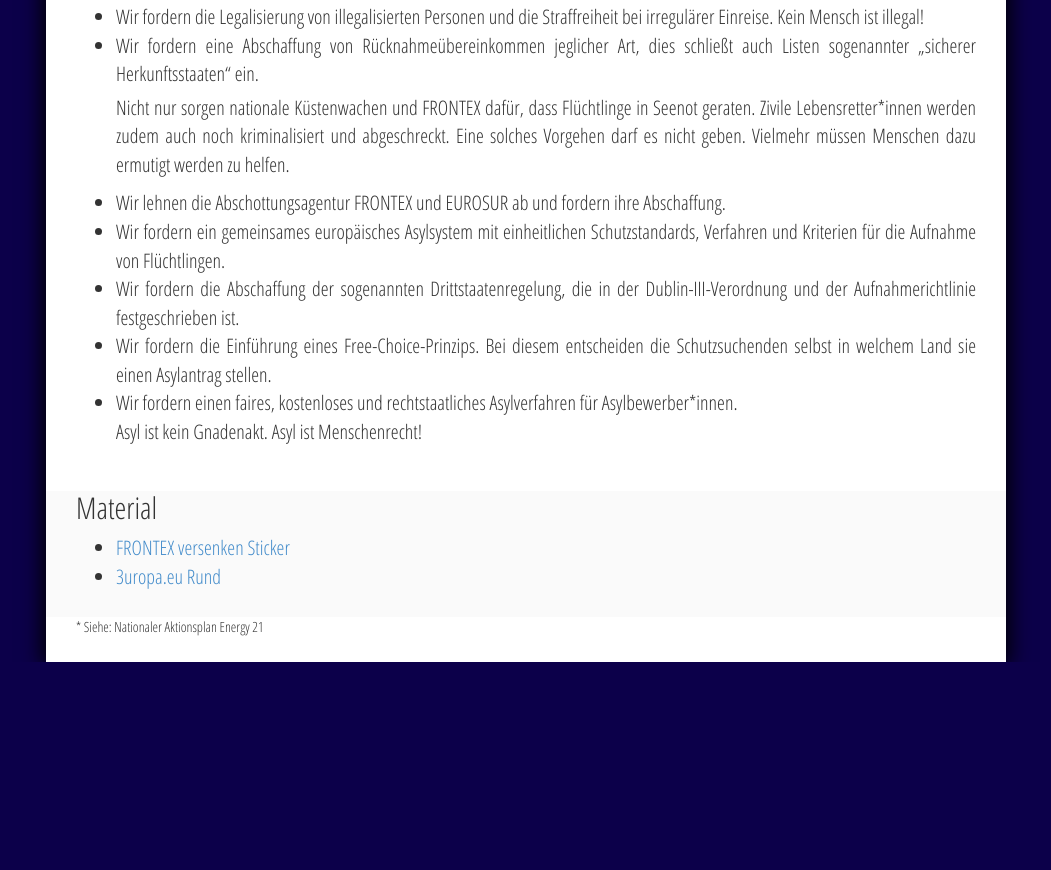
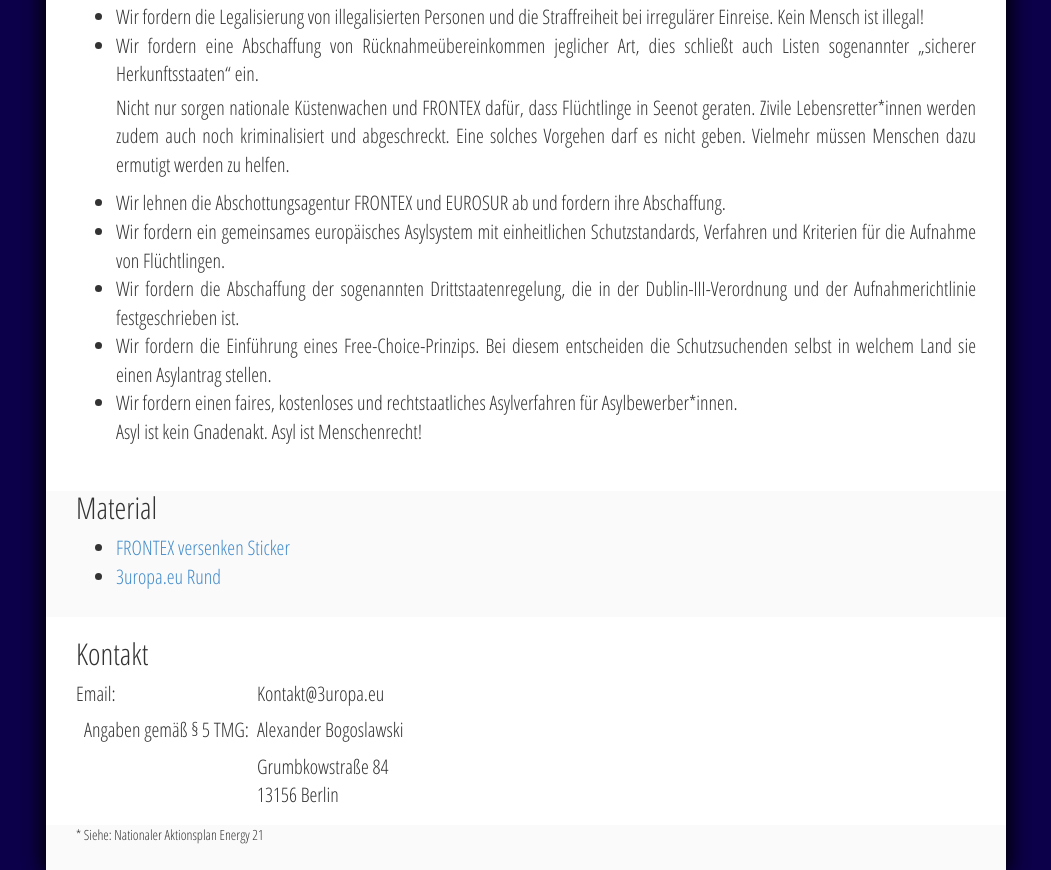
Before and after one commit to Ahn1/3uropa, a plain HTML site: page index.html in a window 1280 px wide. Shown: the part 3471-4341 px from the top of the page, without its empty margins (114-1165 px from the left). Before the commit the page ends 4133 px from the top, so only its background shows below. Drawn offline with nearby package versions, Linux system fonts and the light colour scheme.

Commit message:
Adding contact address

```diff
--- a/index.html
+++ b/index.html
@@ -187,6 +187,29 @@ Dass die Mauern der "Festung Europa" immer unüberwindbarer werden, ist die Folg
 					</ul>
 				</p>
 			</div>
+
+			<div class="content" id="partContact">
+				<h2>Kontakt</h2>
+				<table>
+					<tr>
+						<td>Email: </td>
+						<td>Kontakt@3uropa.eu</td>
+					<tr/>
+					<tr>
+						<td style="padding:8px;">Angaben gemäß § 5 TMG:  </td>
+						<td>Alexander Bogoslawski</td>
+					<tr/>
+					<tr>
+						<td></td>
+						<td>Grumbkowstraße 84</td>
+					<tr/>
+					<tr>
+						<td></td>
+						<td>13156 Berlin</td>
+					<tr/>
+				</table>
+			</div>
+
 			<div class="content">
 				<p style="font-size:14px;">
 					<span id="source1"> * Siehe: Nationaler Aktionsplan Energy 21</span>
```
